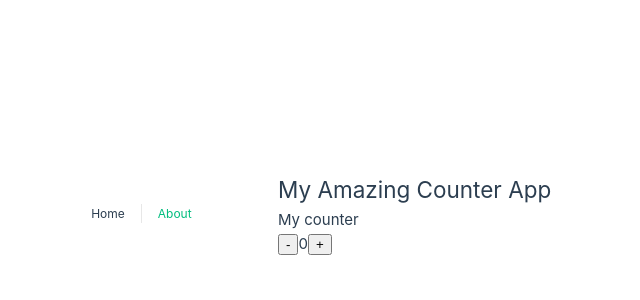
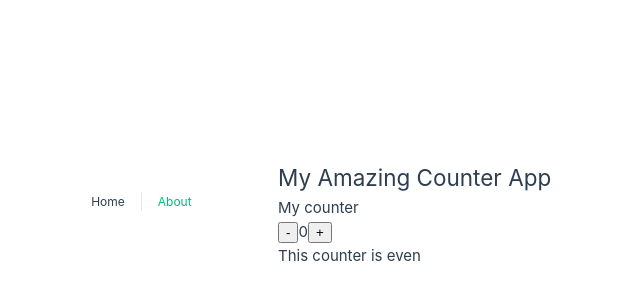
Before and after one commit to hairutdinov/vue-composition-api-basics, a Vue app: page / in a window 1280 px wide. Shown: the part 186-486 px from the top of the page, without its empty margins (362-1002 px from the left). Built offline with nearby package versions, Linux system fonts and the light colour scheme.

Commit message:
computed

```diff
--- a/src/views/HomeView.vue
+++ b/src/views/HomeView.vue
@@ -5,8 +5,9 @@
     <div>
       <button class="btn" @click="decreaseCounter">-</button>
       <span class="counter">{{ counterData.count }}</span>
-      <button class="btn" @click="increaseCounter(2)">+</button>
+      <button class="btn" @click="increaseCounter(1)">+</button>
     </div>
+    <p>This counter is {{ oddOrEven }}</p>
   </div>
 </template>
 
@@ -16,7 +17,7 @@
 </style>
 
 <script setup>
-import { reactive } from 'vue'
+import {computed, reactive} from 'vue'
 
 const appTitle = 'My Amazing Counter App';
 const counterData = reactive({
@@ -24,6 +25,8 @@ const counterData = reactive({
   title: 'My counter',
 })
 
+const oddOrEven = computed(() => counterData.count % 2 === 0 ? 'even' : 'odd')
+
 const decreaseCounter = () => counterData.count -= 1;
 const increaseCounter = amount => counterData.count += amount;
 </script>
```
